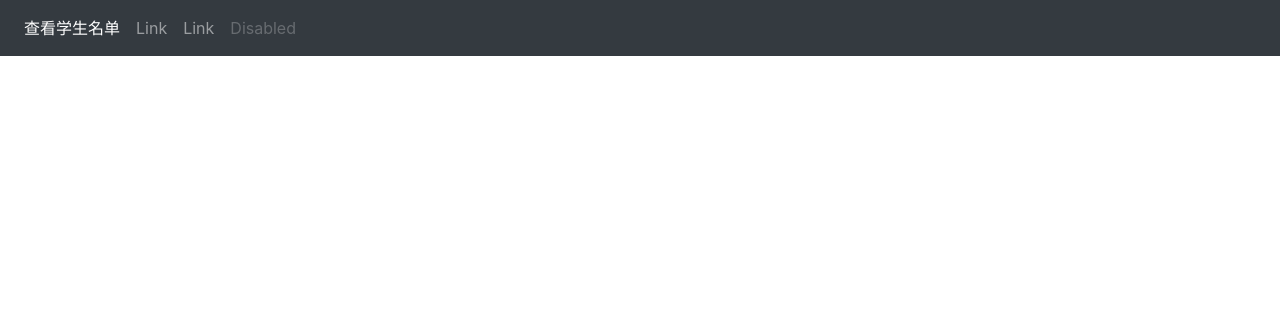
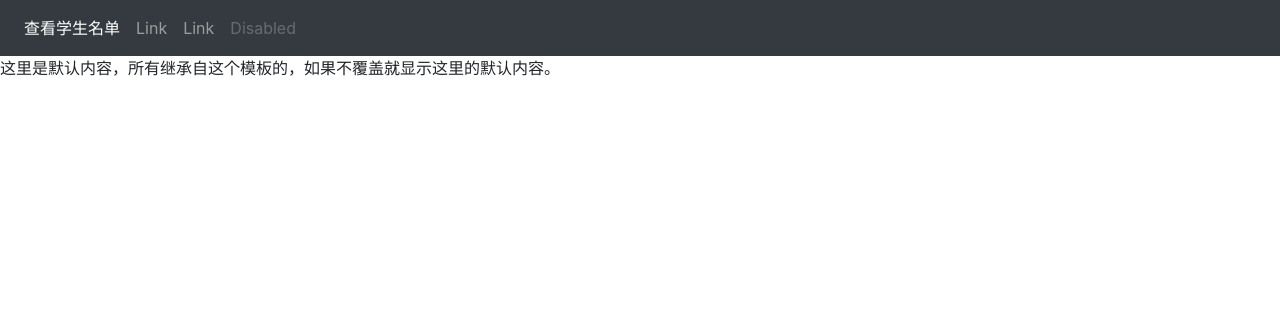
Before and after one commit to Li-rr/AssistantTeaching, a Django app: template usermanage/templates/base.html in a window 1280 px wide. Shown: the top 316 px of the page. Run offline with Django 3.2, Linux system fonts and the light colour scheme; the template is opened without the code that fills it, so the values that code supplies are empty; some libraries are stand-ins or nearby versions.

Commit message:
添加继承关系

```diff
--- a/usermanage/templates/base.html
+++ b/usermanage/templates/base.html
@@ -26,5 +26,10 @@
     </li>
   </ul>
 </nav>
+
+{% block content %}
+<div>这里是默认内容，所有继承自这个模板的，如果不覆盖就显示这里的默认内容。</div>
+{% endblock %}
+
 </body>
 </html>
```
